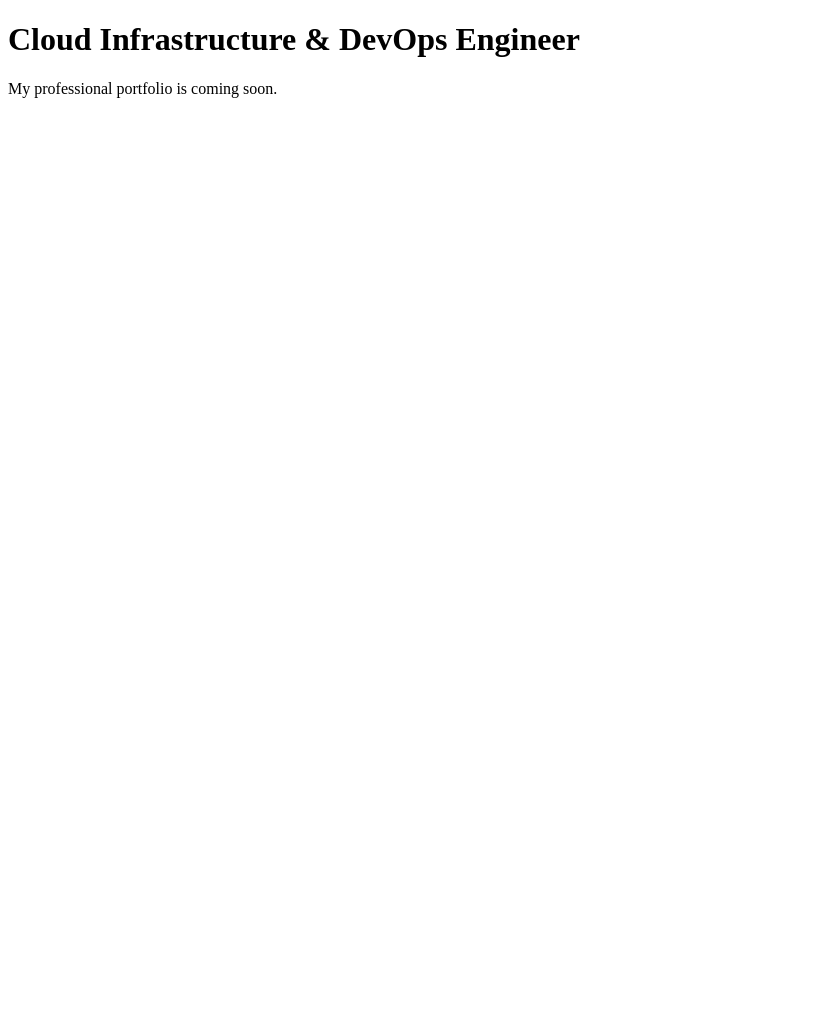
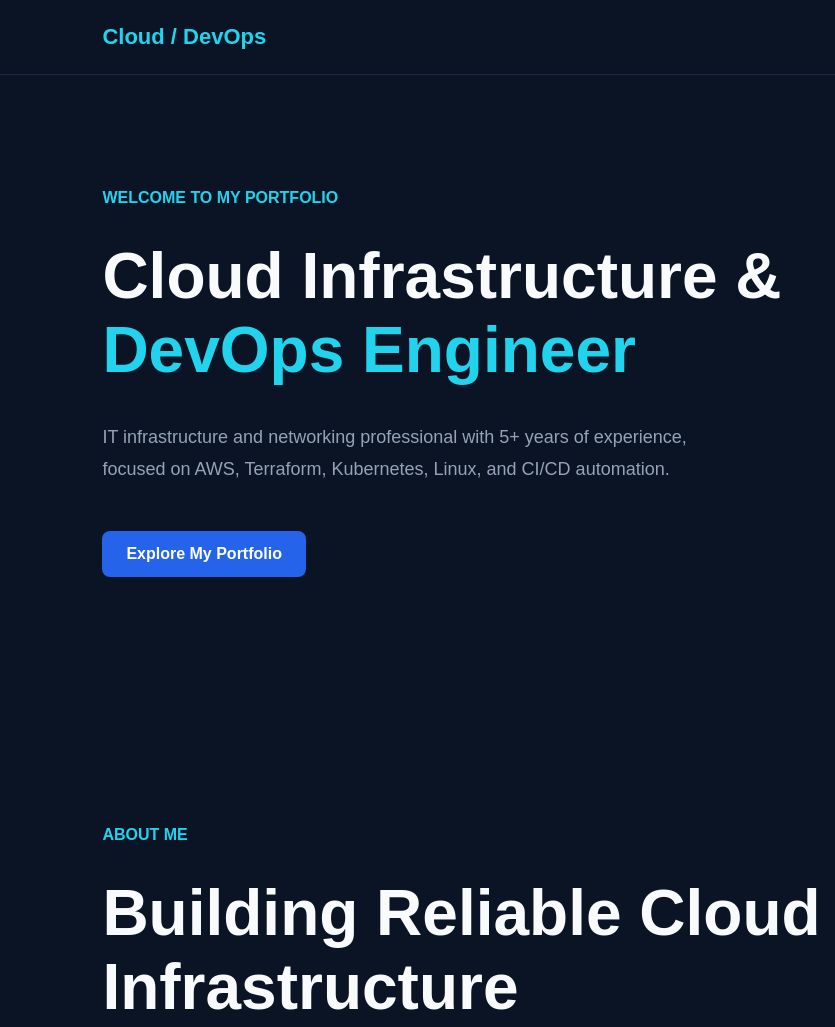
Before and after one commit to saiwaiyan09/portfolio, a plain HTML site: page index.html in a window 1280 px wide. Shown: the top 1027 px of the page, without its empty margins (0-835 px from the left). Before the commit the page ends 800 px from the top, so only its background shows below. Drawn offline with Linux system fonts and the light colour scheme.

Commit message:
Add dark portfolio homepage

```diff
--- a/index.html
+++ b/index.html
@@ -3,11 +3,136 @@
 <html lang="en">
 <head>
   <meta charset="UTF-8">
-  <meta name="viewport" content="width=device-width, initial-scale=1.0">
-  <title>Cloud & DevOps Portfolio</title>
+  <meta name="viewport"
+        content="width=device-width, initial-scale=1">
+  <title>Cloud Infrastructure & DevOps Engineer</title>
+
+  <style>
+    * {
+      box-sizing: border-box;
+    }
+
+    html {
+      scroll-behavior: smooth;
+    }
+
+    body {
+      margin: 0;
+      font-family: Arial, sans-serif;
+      background: #0B1425;
+      color: #F8FAFC;
+    }
+
+    header {
+      padding: 24px 8%;
+      border-bottom: 1px solid #1E293B;
+    }
+
+    .logo {
+      color: #22D3EE;
+      font-size: 22px;
+      font-weight: bold;
+    }
+
+    .hero {
+      min-height: 75vh;
+      display: flex;
+      flex-direction: column;
+      justify-content: center;
+      padding: 60px 8%;
+    }
+
+    .subtitle {
+      color: #22D3EE;
+      font-weight: bold;
+    }
+
+    h1 {
+      font-size: clamp(36px, 6vw, 64px);
+      max-width: 800px;
+      margin: 16px 0;
+    }
+
+    .highlight {
+      color: #22D3EE;
+    }
+
+    .description {
+      max-width: 650px;
+      color: #94A3B8;
+      line-height: 1.8;
+      font-size: 18px;
+    }
+
+    .button {
+      display: inline-block;
+      background: #2563EB;
+      color: white;
+      padding: 14px 24px;
+      border-radius: 8px;
+      text-decoration: none;
+      font-weight: bold;
+    }
+
+    .actions {
+      margin-top: 28px;
+    }
+
+    footer {
+      padding: 24px 8%;
+      border-top: 1px solid #1E293B;
+      color: #94A3B8;
+      font-size: 14px;
+    }
+
+    @media (prefers-reduced-motion: reduce) {
+      html {
+        scroll-behavior: auto;
+      }
+    }
+  </style>
 </head>
+
 <body>
-  <h1>Cloud Infrastructure & DevOps Engineer</h1>
-  <p>My professional portfolio is coming soon.</p>
+  <header>
+    <div class="logo">Cloud / DevOps</div>
+  </header>
+
+  <main>
+    <section class="hero">
+      <p class="subtitle">WELCOME TO MY PORTFOLIO</p>
+
+      <h1>
+        Cloud Infrastructure &
+        <span class="highlight">DevOps Engineer</span>
+      </h1>
+
+      <p class="description">
+        IT infrastructure and networking professional
+        with 5+ years of experience, focused on AWS,
+        Terraform, Kubernetes, Linux, and CI/CD automation.
+      </p>
+
+      <div class="actions">
+        <a class="button" href="#about">
+          Explore My Portfolio
+        </a>
+      </div>
+    </section>
+
+    <section id="about" class="hero">
+      <p class="subtitle">ABOUT ME</p>
+      <h1>Building Reliable Cloud Infrastructure</h1>
+      <p class="description">
+        This portfolio will showcase my technical skills,
+        infrastructure automation projects, and
+        cloud engineering experience.
+      </p>
+    </section>
+  </main>
+
+  <footer>
+    Cloud Infrastructure & DevOps Portfolio
+  </footer>
 </body>
 </html>
```
